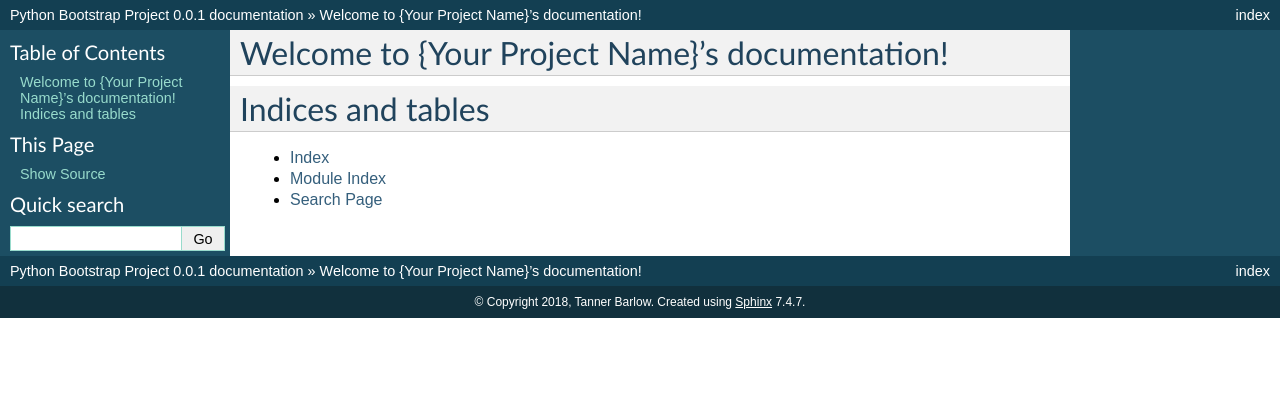
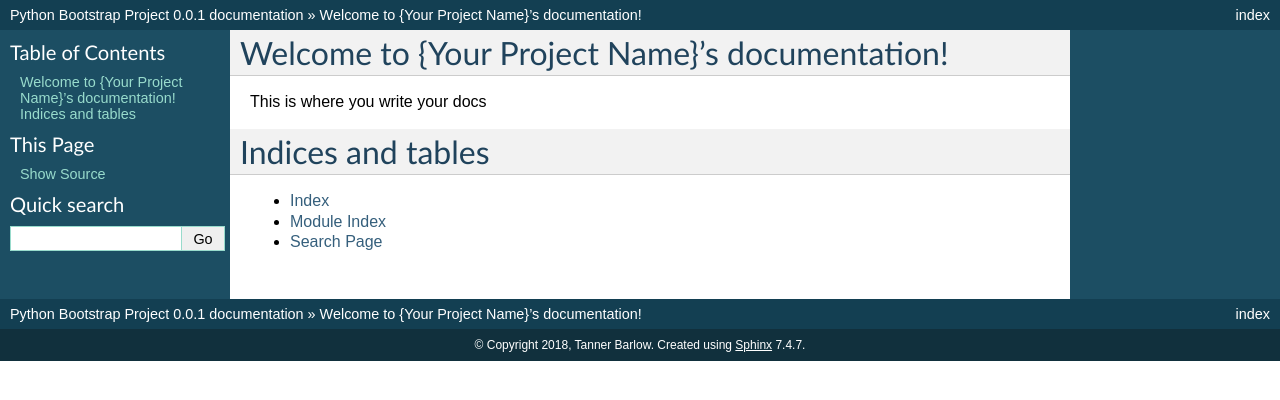
Before and after one commit to tbarlow12/python-bootstrap, a Sphinx documentation site: the page built from docs/source/index.rst, in a window 1280 px wide. Shown: the top 400 px of the page. Built offline with Sphinx 7.4.7, drawn with Linux system fonts in a browser that asks for light colours; pages that are not in the unit, such as notebooks, are missing from menus.

Commit message:
fake commit to get pages back

```diff
--- a/docs/source/index.rst
+++ b/docs/source/index.rst
@@ -5,6 +5,8 @@
 
 Welcome to {Your Project Name}'s documentation!
 ==================================================
+
+This is where you write your docs
 
 .. toctree::
    :maxdepth: 1
```
